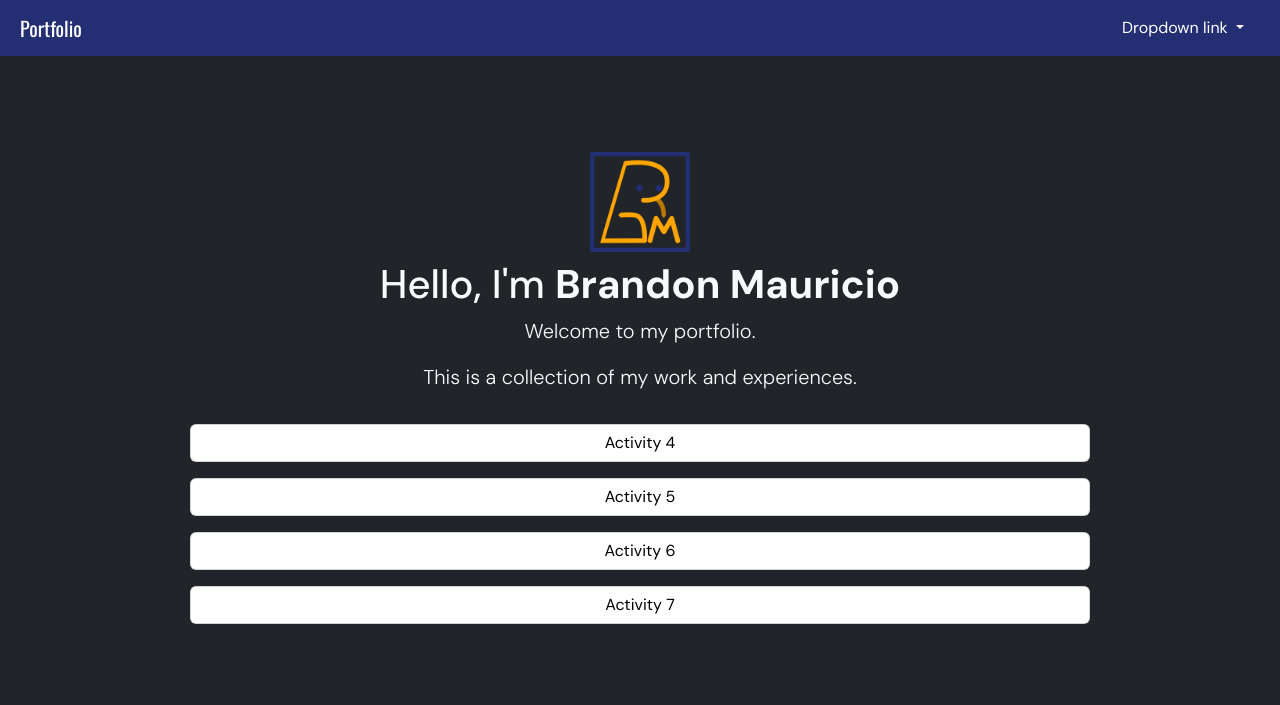
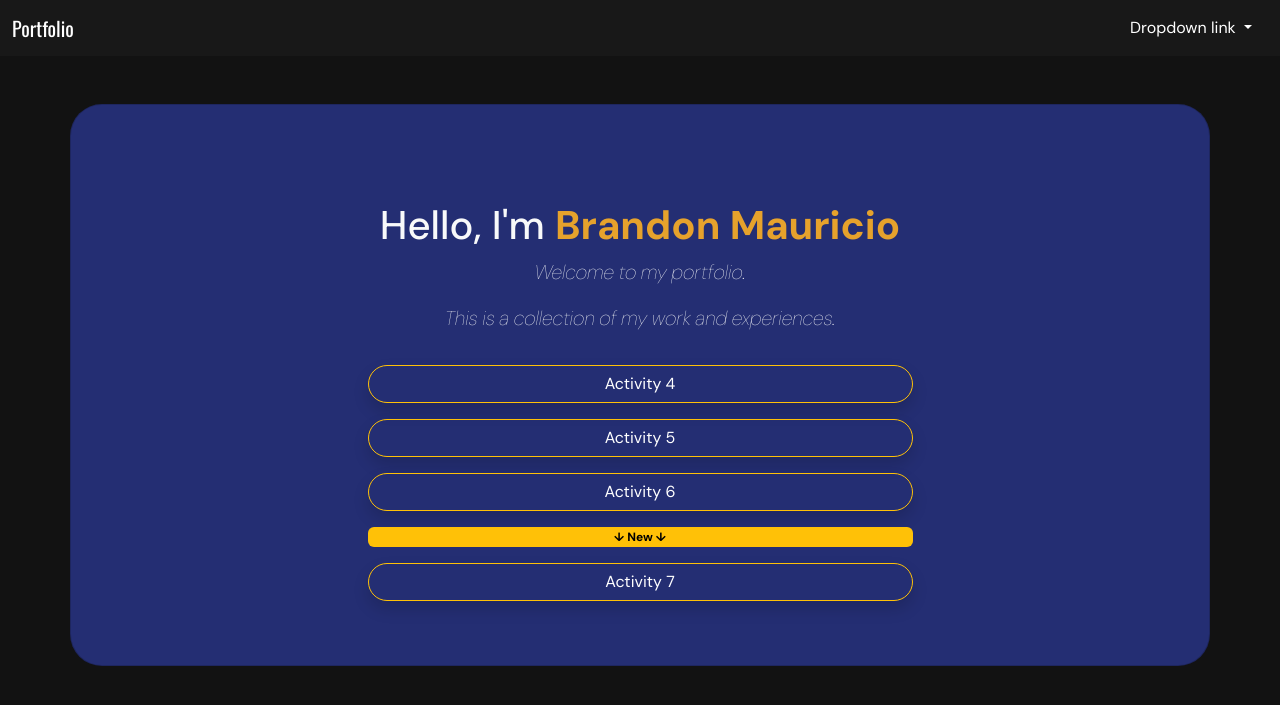
Before and after one commit to brandon-adm/brandon-adm.github.io, a PHP site: page / in a window 1280 px wide. Shown: the top 705 px of the page. Run offline with PHP 8.4, Linux system fonts and the light colour scheme; some libraries are stand-ins or nearby versions.

Commit message:
minor patches with the front page

```diff
--- a/index.html
+++ b/index.html
@@ -4,17 +4,14 @@
 <head>
   <meta charset="utf-8">
   <meta name="viewport" content="width=device-width, initial-scale=1">
-  <title>Bootstrap demo</title>
+  <title>BADM</title>
   <link href="https://cdn.jsdelivr.net/npm/bootstrap@5.3.3/dist/css/bootstrap.min.css" rel="stylesheet"
     integrity="sha384-QWTKZyjpPEjISv5WaRU9OFeRpok6YctnYmDr5pNlyT2bRjXh0JMhjY6hW+ALEwIH" crossorigin="anonymous">
   <link rel="stylesheet" href="css/animate.css">
   <link rel="stylesheet" href="new-front-page/css/frontpage.css">
   <style>
     .btn a {
-
       text-decoration: none;
-      color: #000000;
-
     }
   </style>
 
@@ -22,15 +19,14 @@
 
 <body>
 
-  <body id="body" class="bg-dark text-light">
 
   <nav class="navbar navbar-custom navbar-expand-lg">
     <div class="container-fluid">
-        <a class="navbar-brand mx-2" style="color: #ffffff;" href="#">Portfolio</a>
+      <a class="navbar-brand" style="color: #ffffff;" href="#">Portfolio</a>
       <div class="d-flex justify-content-end" id="navbarNavDropdown">
         <ul class="navbar-nav">
           <li class="nav-item dropdown">
-              <a class="nav-link dropdown-toggle mx-3" style="color: #ffffff;" href="#" role="button"
+            <a class="nav-link dropdown-toggle mx-2" style="color: #ffffff;" href="#" role="button"
               data-bs-toggle="dropdown" aria-expanded="false">
               Dropdown link
             </a>
@@ -47,10 +43,9 @@
 
 
 
-    <div class="container text-center">
+  <div class="card container text-center text-light my-5 rounded-5">
     <div class="row mt-5">
       <div class="col mt-5">
-          <div class="logo mb-2"><img src="../img/logo.png" style="width: 100px;"></div>
         <p class="h1">
           Hello, I'm <b>Brandon Mauricio</b>
         </p>
@@ -63,30 +58,31 @@
         </p>
       </div>
     </div>
-      <div class="text-center">
-        <div class="row mx-5">
-          <div class="col mx-5">
 
-            <div class="card btn btn-outline-warning my-3">
+    <div class="text">
+      <div class="row my-3">
+        <div class="col d-grid gap-3 col-6 mx-auto">
+          <div class="btn btn-outline-warning rounded-pill shadow">
             <a href="../activity4/activity4.html">Activity 4</a>
           </div>
 
-            <div class="card btn btn-outline-warning my-3">
+          <div class="btn btn-outline-warning rounded-pill shadow">
             <a href="../activity5/activity5.html">Activity 5</a>
           </div>
 
-            <div class="card btn btn-outline-warning my-3">
+          <div class="btn btn-outline-warning rounded-pill shadow">
             <a href="../activity6/index.html">Activity 6</a>
           </div>
-
-            <div class="card btn btn-outline-warning my-3">
+          <span class="badge text-bg-warning">↓ New ↓</span>
+          <div class="btn btn-outline-warning rounded-pill shadow">
             <a href="../activity7/index.html">Activity 7</a>
           </div>
-
+          <div class="row p-3">
           </div>
         </div>
       </div>
-
+    </div>
+  </div>
 
 
 
--- a/new-front-page/css/frontpage.css
+++ b/new-front-page/css/frontpage.css
@@ -19,8 +19,26 @@ a{
   color: #ffffff;
 }
 
+b{
+  color: #e6a22c;
+}
+
+.lead {
+  font-style: italic;
+  font-weight: lighter;
+}
+
 .navbar {
 
-  background-color: #242E73 ;
+  background-color: #181818 ;
 
 }
+
+body{
+
+  background-color: #121212;
+}
+
+.card{
+  background-color: #242E73;
+}
```
Lines whose indentation alone changed are shown as unchanged.
